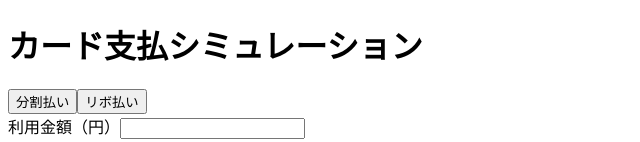
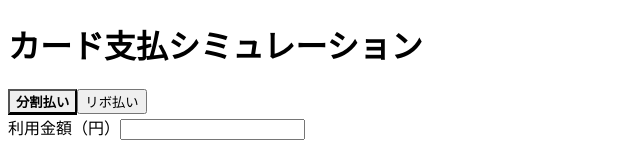
Before and after one commit to Puyopuyo4989/card-payment-simulator, a React (Vite) app in the folder frontend/: page / in a window 1280 px wide. Shown: the top 142 px of the page, without its empty margins (0-640 px from the left). Built offline with nearby package versions, Linux system fonts and the light colour scheme.

Commit message:
fix: 選んでいるタブを、太字と下線で見た目でも区別できるようにする
Co-Authored-By: Claude Opus 5.5 <noreply@anthropic.com>

```diff
--- a/frontend/src/App.tsx
+++ b/frontend/src/App.tsx
@@ -28,6 +28,7 @@ export default function App() {
             id={`${tab.id}-tab`}
             aria-selected={tab.id === selected}
             aria-controls={`${tab.id}-panel`}
+            className={tab.id === selected ? 'tab-selected' : undefined}
             onClick={() => setSelected(tab.id)}
           >
             {tab.label}
--- a/frontend/src/index.css
+++ b/frontend/src/index.css
@@ -3,3 +3,9 @@
   margin: 0.25rem 0 0;
   color: #b42318;
 }
+
+/* 選んでいるタブ（色だけに頼らず、太字と下線でも区別する） */
+.tab-selected {
+  font-weight: bold;
+  border-bottom: 3px solid currentColor;
+}
```
Also changed, not shown: 1 other file (tests, documents, lock files or other folders).
